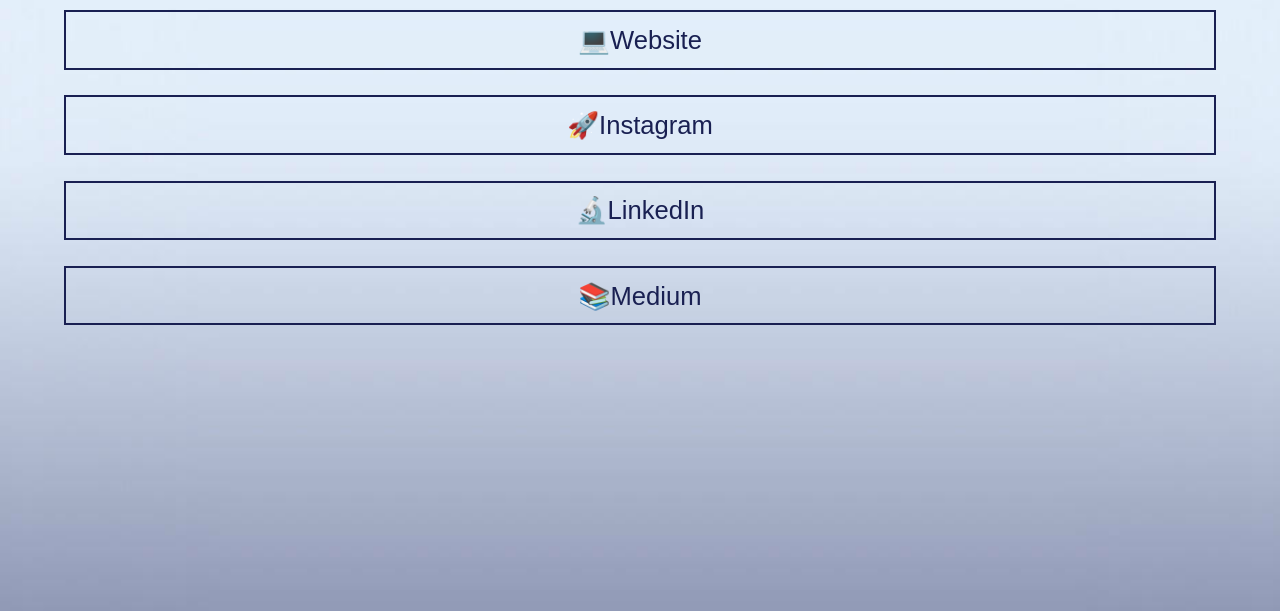
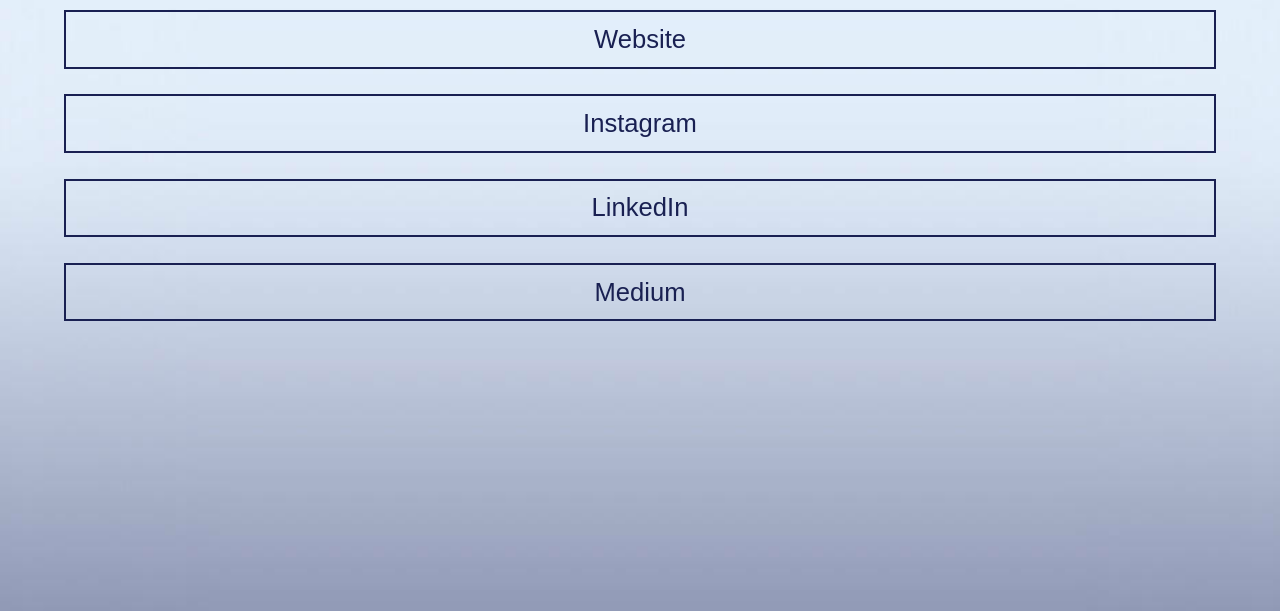
Before and after one commit to WeCanSTEM/Links, a plain HTML site: page index.html in a window 1280 px wide. Shown: the part 189-800 px from the top of the page. Drawn offline with Linux system fonts and the light colour scheme; a web font is replaced by a local one.

Commit message:
Add files via upload

```diff
--- a/index.html
+++ b/index.html
@@ -13,10 +13,10 @@
 <body>
 		<center>
 			<h1 id="headerh1">We Can</h1>
-			<a href="https://wecanstem.github.io/website/"><button>‍💻Website</button></a><br>
-			<a href="https://www.instagram.com/we_can__/"><button>🚀Instagram</button></a><br>
-			<a href="https://www.linkedin.com/company/68144273"><button>‍🔬LinkedIn</button></a><br>
-			<a href="https://medium.com/@we.cann.create"><button>📚Medium</button></a><br>
+			<a href="https://wecanstem.github.io/website/"><button id="but">‍Website</button></a><br>
+			<a href="https://www.instagram.com/we_can__/"><button id="but">Instagram</button></a><br>
+			<a href="https://www.linkedin.com/company/68144273"><button id="but">‍LinkedIn</button></a><br>
+			<a href="https://medium.com/@we.cann.create"><button id="bottom">Medium</button></a><br>
 		</center>
 	</body>
 </html>
--- a/main.css
+++ b/main.css
@@ -20,7 +20,7 @@ background-size: cover;
 	padding-bottom:0%;
 	margin-bottom:1%;
 }
-button {
+#but{
 	font-size:1.6rem;
   width:90%;
   color:#192052;
@@ -33,7 +33,24 @@ button {
 	margin-top:0%;
 
 }
-button:hover {
+#but:hover {
+  color:white;
+  background-color:#192052;
+  border-color:#192052;
+}
+#bottom{
+	font-size:1.6rem;
+  width:90%;
+  color:#192052;
+  border-color:#192052;
+  border-style: solid;
+  background-color:transparent;
+	padding-top:1%;
+	padding-bottom:1%;
+	margin-top:0%;
+margin-bottom:40rem;
+}
+#bottom:hover {
   color:white;
   background-color:#192052;
   border-color:#192052;
```
